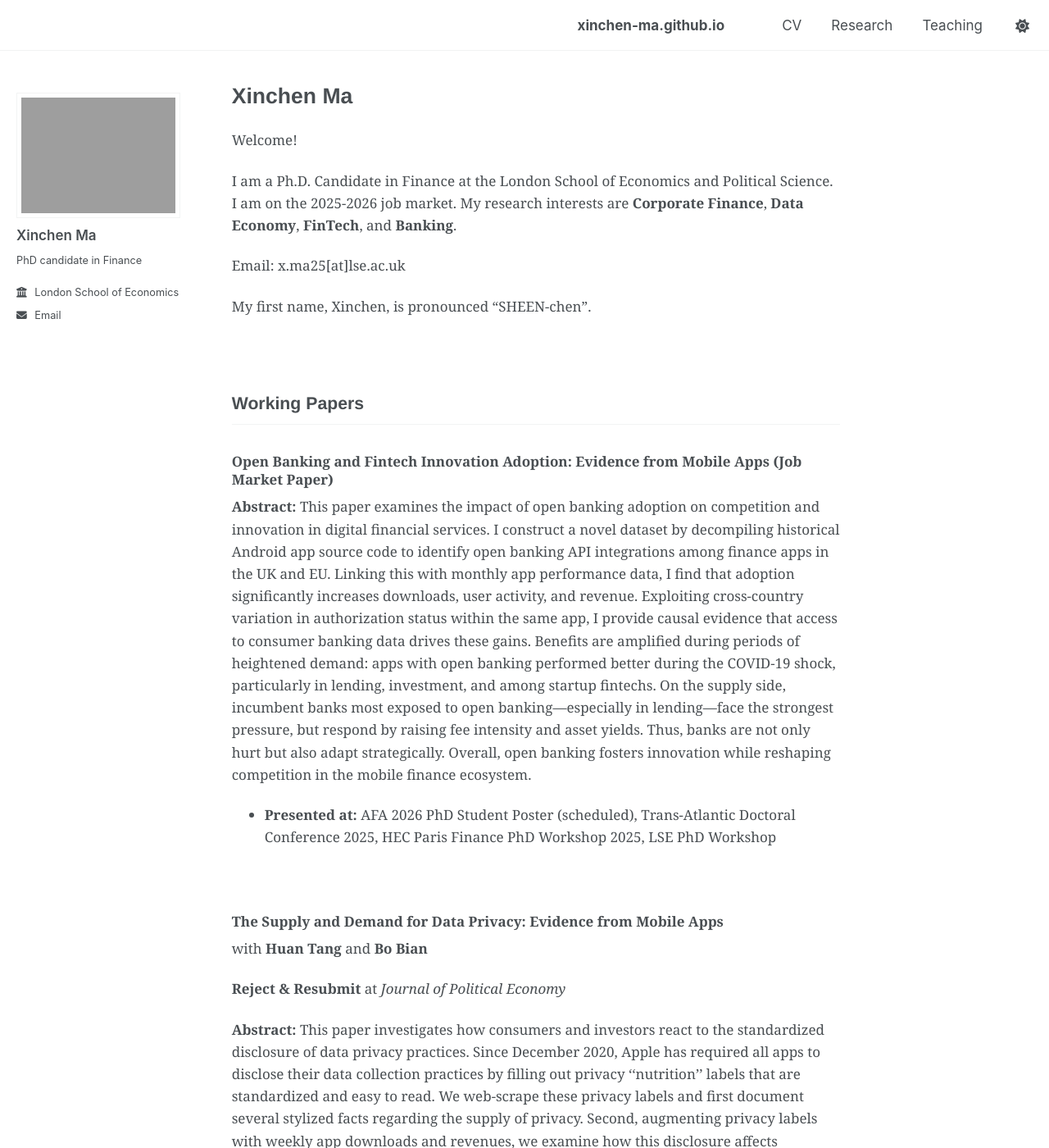
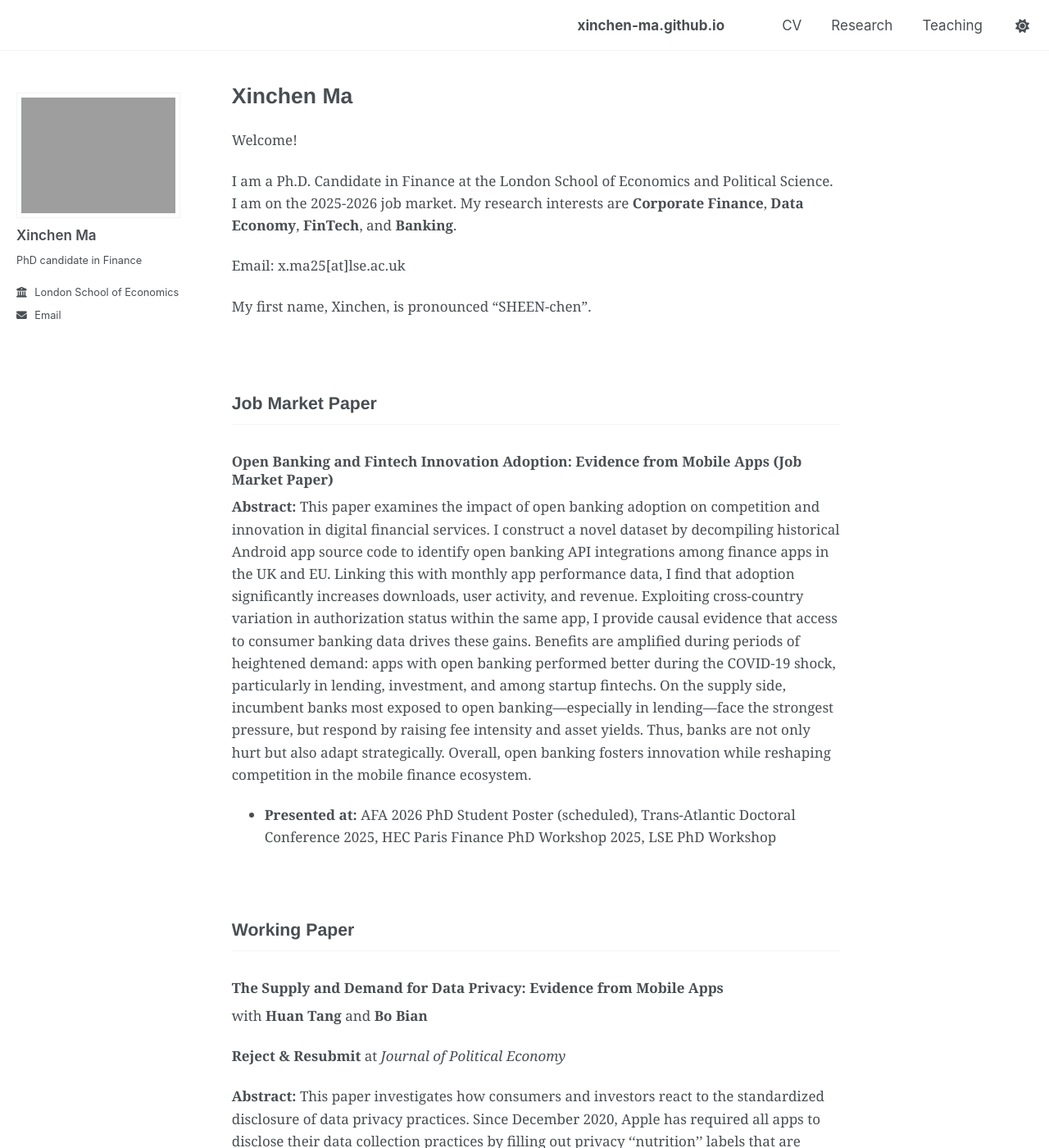
Before and after one commit to xinchen-ma/xinchen-ma.github.io, a Jekyll site: the page built from index.md, in a window 1280 px wide and 1400 px high. Shown: the whole window at 82% size. Built offline with Jekyll 4.4.1, drawn with Linux system fonts in a browser that asks for light colours; a script that is not in the unit is left out.

Commit message:
Update index.md

```diff
--- a/index.md
+++ b/index.md
@@ -18,7 +18,7 @@ My first name, Xinchen, is pronounced “SHEEN-chen”.
 <!-- [Curriculum Vitae](https://pages.github.com/) -->
 
 <br>
-## Working Papers {#research}
+## Job Market Paper {#research}
 
 ### Open Banking and Fintech Innovation Adoption: Evidence from Mobile Apps (Job Market Paper)
 
@@ -27,6 +27,8 @@ My first name, Xinchen, is pronounced “SHEEN-chen”.
 - **Presented at:** AFA 2026 PhD Student Poster (scheduled), Trans-Atlantic Doctoral Conference 2025, HEC Paris Finance PhD Workshop 2025, LSE PhD Workshop
 
 <br>
+## Working Paper
+
 ### The Supply and Demand for Data Privacy: Evidence from Mobile Apps
 with **Huan Tang** and **Bo Bian**
 
```
